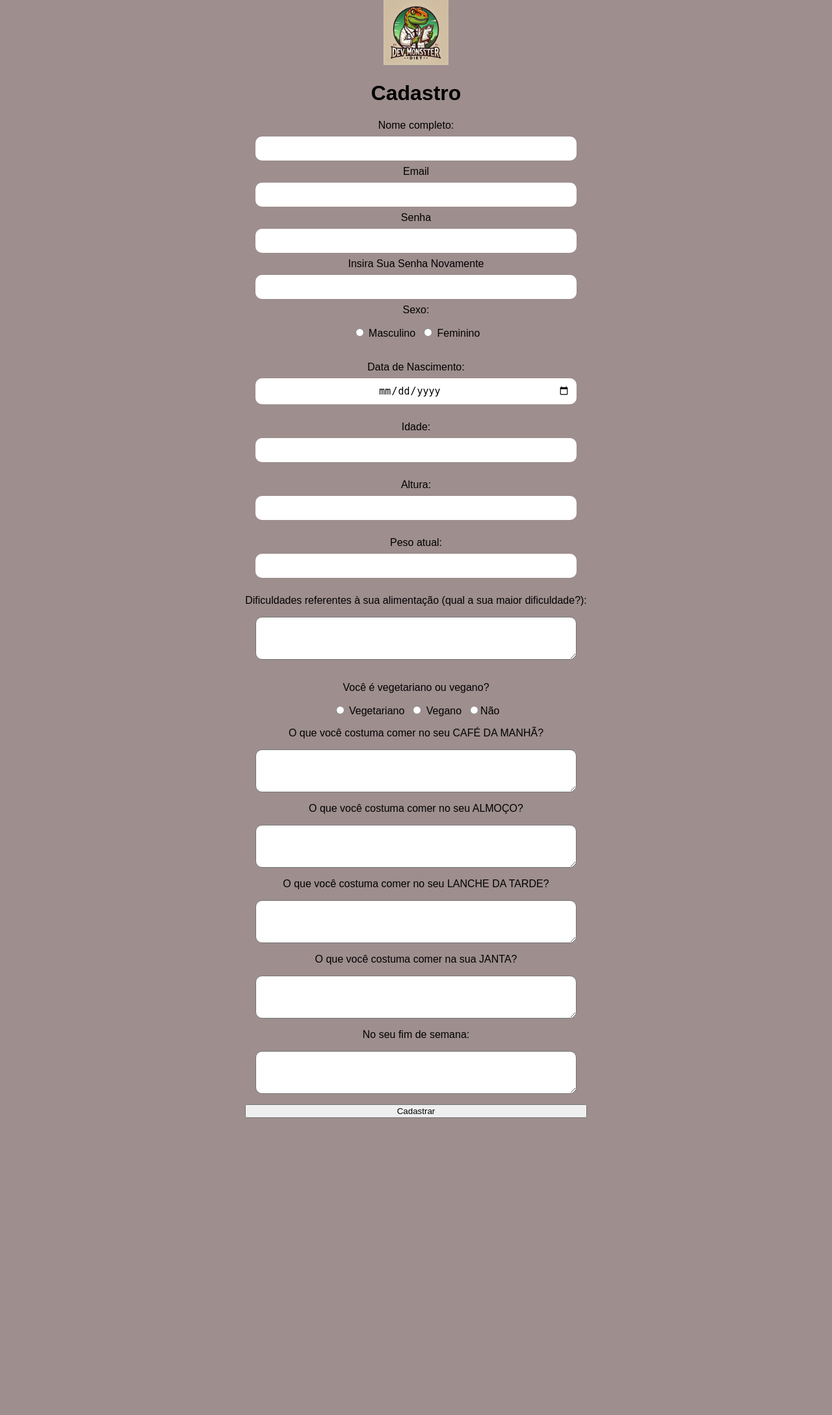
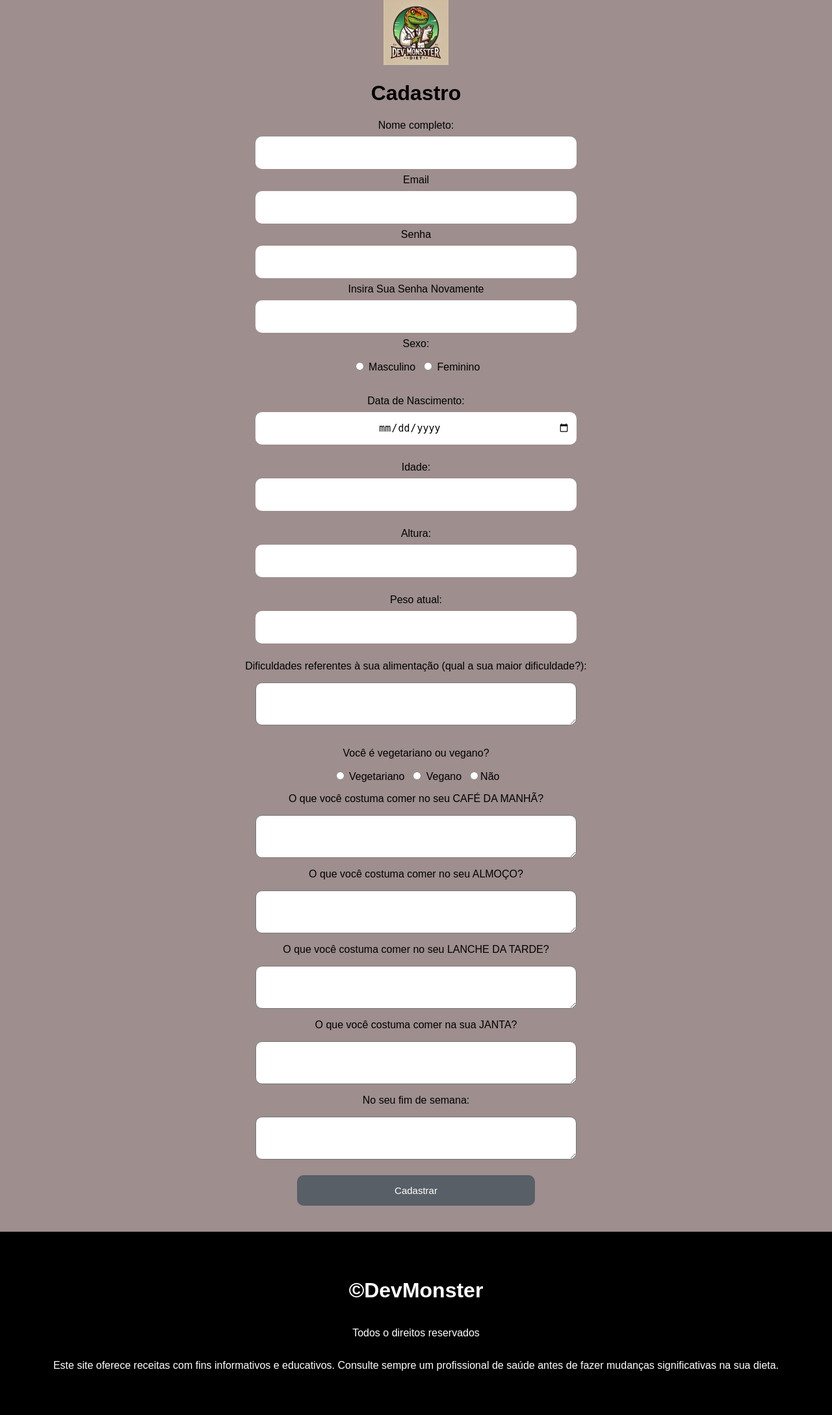
Before and after one commit to dayvidss18/DevMonsterDiet, a PHP site: page /Ficha.php in a window 1280 px wide. Shown: the whole page at 65% size. Before the commit the page ends 1720 px from the top, so only its background shows below. Run offline with PHP 8.4, Linux system fonts and the light colour scheme.

Commit message:
progresso

```diff
--- a/Ficha.php
+++ b/Ficha.php
@@ -7,7 +7,7 @@
     <link rel="stylesheet" href="styles.css">
 </head>
 <body>
-        <header>
+        <header class="">
             <a href="#"><img src="/images/logo.webp" alt="Logo imagem de um dinossauro" width="100px" heigth="100px"></a>
         </header>
         <main>
@@ -68,12 +68,14 @@
 
                     <label for="observacoes">No seu fim de semana:</label>
                     <textarea id="observacoes" name="observacoes"></textarea>
-                    <input type="button" value="Cadastrar">
+                    <input type="button" value="Cadastrar" class="botões_geral">
                 </div>
             </form>
         </main>
         <footer class="rodape_container">
-
+            <h1>©DevMonster</h1>
+            <p>Todos o direitos reservados</p>
+            <p>Este site oferece receitas com fins informativos e educativos. Consulte sempre um profissional de saúde antes de fazer mudanças significativas na sua dieta.</p>
         </footer>
 </body>
 </html>
--- a/index.php
+++ b/index.php
@@ -16,7 +16,7 @@
         <br><br>
         <button>Login</button>
         <br><br>
-        <button>Registrar</button>
+        <button class="botões_geral">Registrar</button>
     </div>
     <footer>
 
--- a/styles.css
+++ b/styles.css
@@ -16,6 +16,7 @@ body{
     flex-direction: column;
     border-radius: 15px;
     text-align: center;
+    margin-bottom: 2rem;
 }
 
 .foto-perfil {
@@ -51,6 +52,7 @@ body{
     text-align: center;
     border-radius: 10px;
     margin: 0.5rem 1rem;
+    height: 30px;
 }
 textarea{
     margin: 1rem;
@@ -66,17 +68,29 @@ textarea{
     margin: 1rem 0;
     width: 100%;
 }
-button{
+.botões_geral{
     background-color: rgb(88, 95, 102);
     border: none;
     padding: 15px;
-    width: 100%;
     border-radius: 10px;
     color: white;
     font-size: 15px;
+    margin: 0.5rem 5rem;
+    text-align: center;
 
 }
-button:hover{
+.botões_geral:hover{
     background-color: deepskyblue;
     cursor: pointer;
 }
+.rodape_container{
+    width: 100%;
+    height: 250px;
+    padding: 1rem;
+    background-color: black;
+    color: white;
+    display: flex;
+    flex-direction: column;
+    justify-content: center;
+    text-align: center;
+}
```
